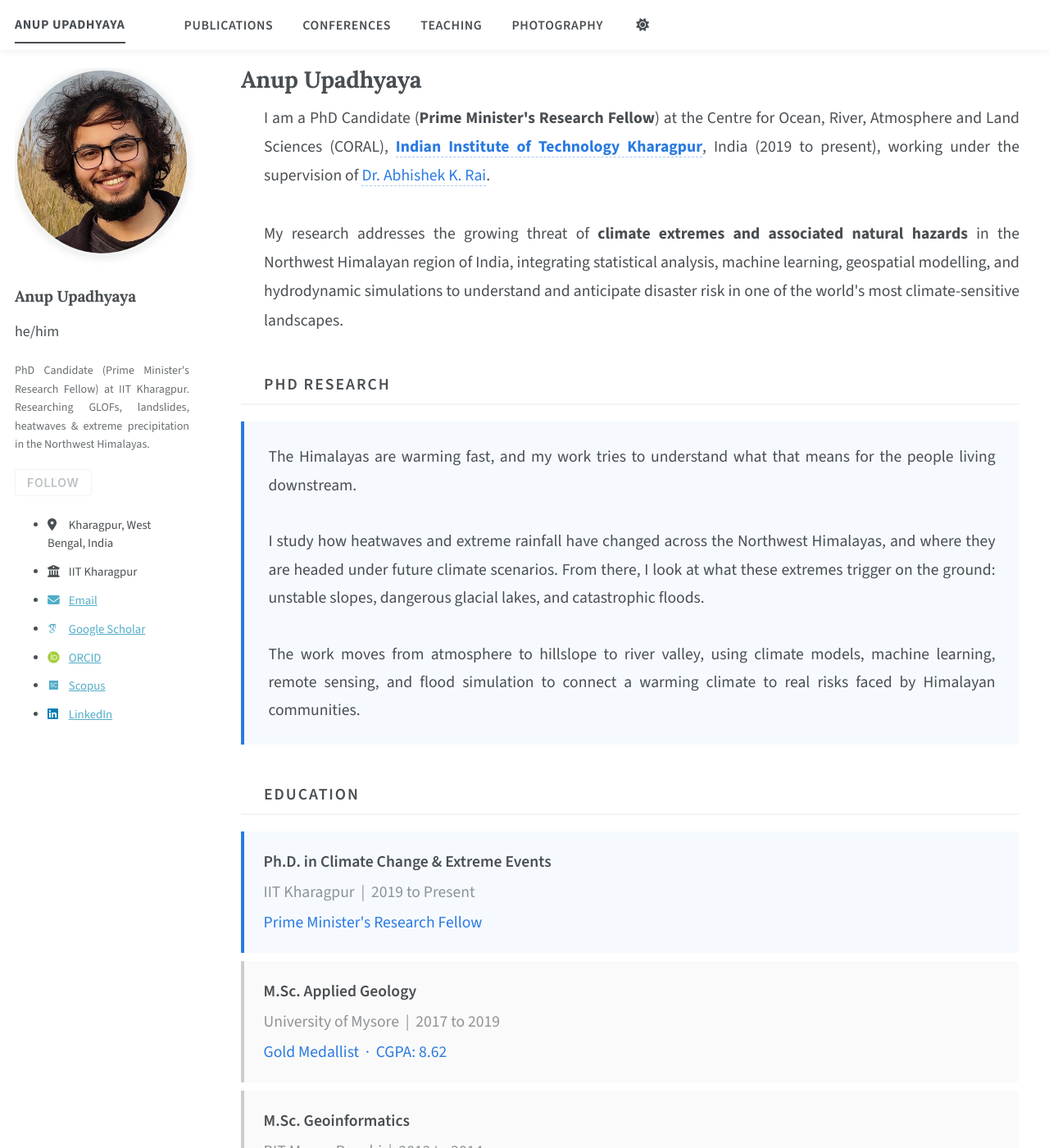
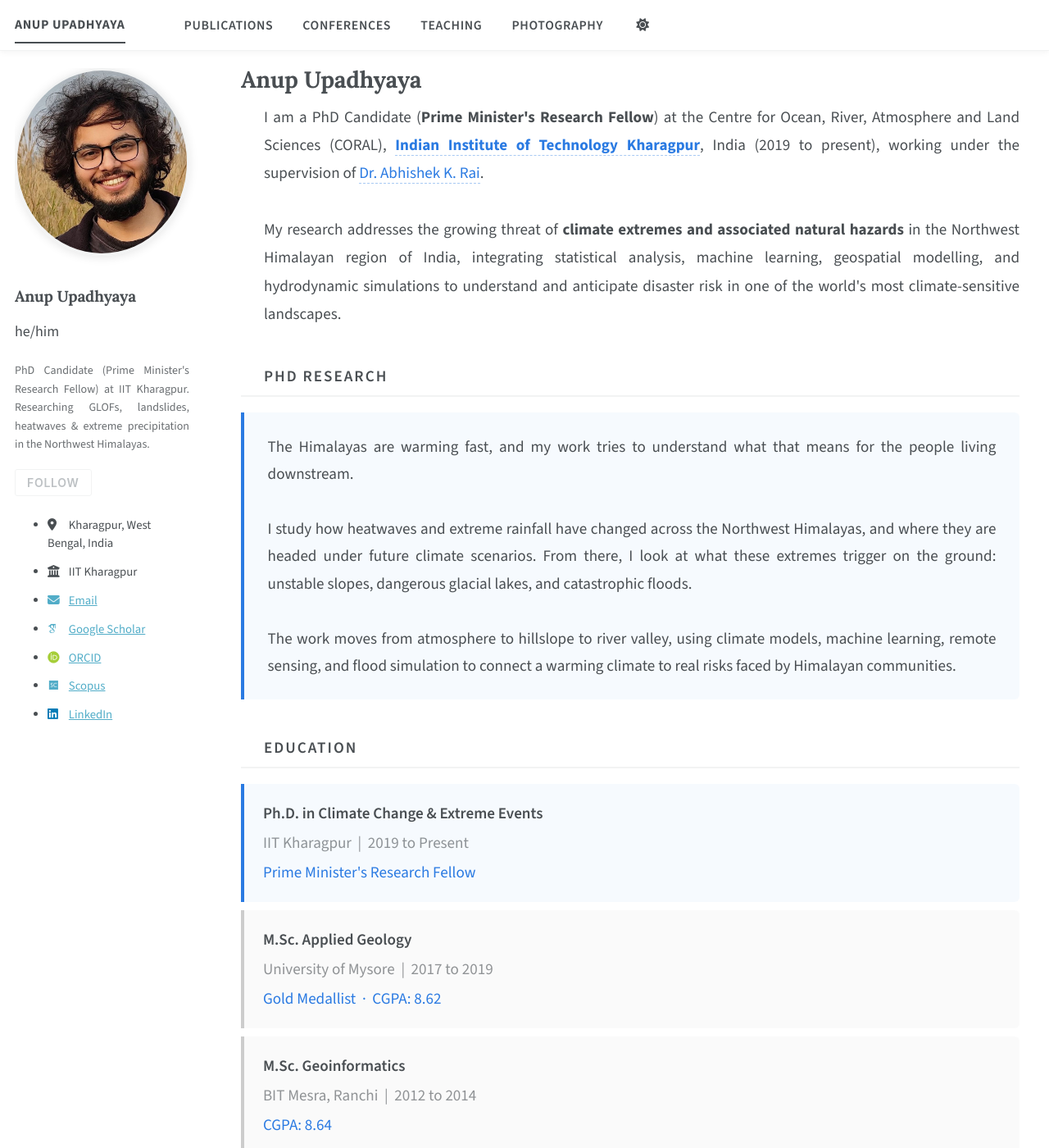
Before and after one commit to anupupadhyaya/anupupadhyaya.github.io, a Jekyll site: the page built from _pages/about.md, in a window 1280 px wide and 1400 px high. Shown: the whole window at 82% size. Built offline with Jekyll 4.4.1, drawn with Linux system fonts in a browser that asks for light colours; some web fonts are replaced; a script bundle is joined from its source files by our own code; library files that are not in the unit come from our copies.

Commit message:
Update head.html

```diff
--- a/_includes/head.html
+++ b/_includes/head.html
@@ -27,7 +27,7 @@
 <!-- Global styles -->
 <style>
   .page__content {
-    font-size: 1.09em !important;
+    font-size: 1.06em !important;
   }
   .page__content p,
   .page__content li,
```
